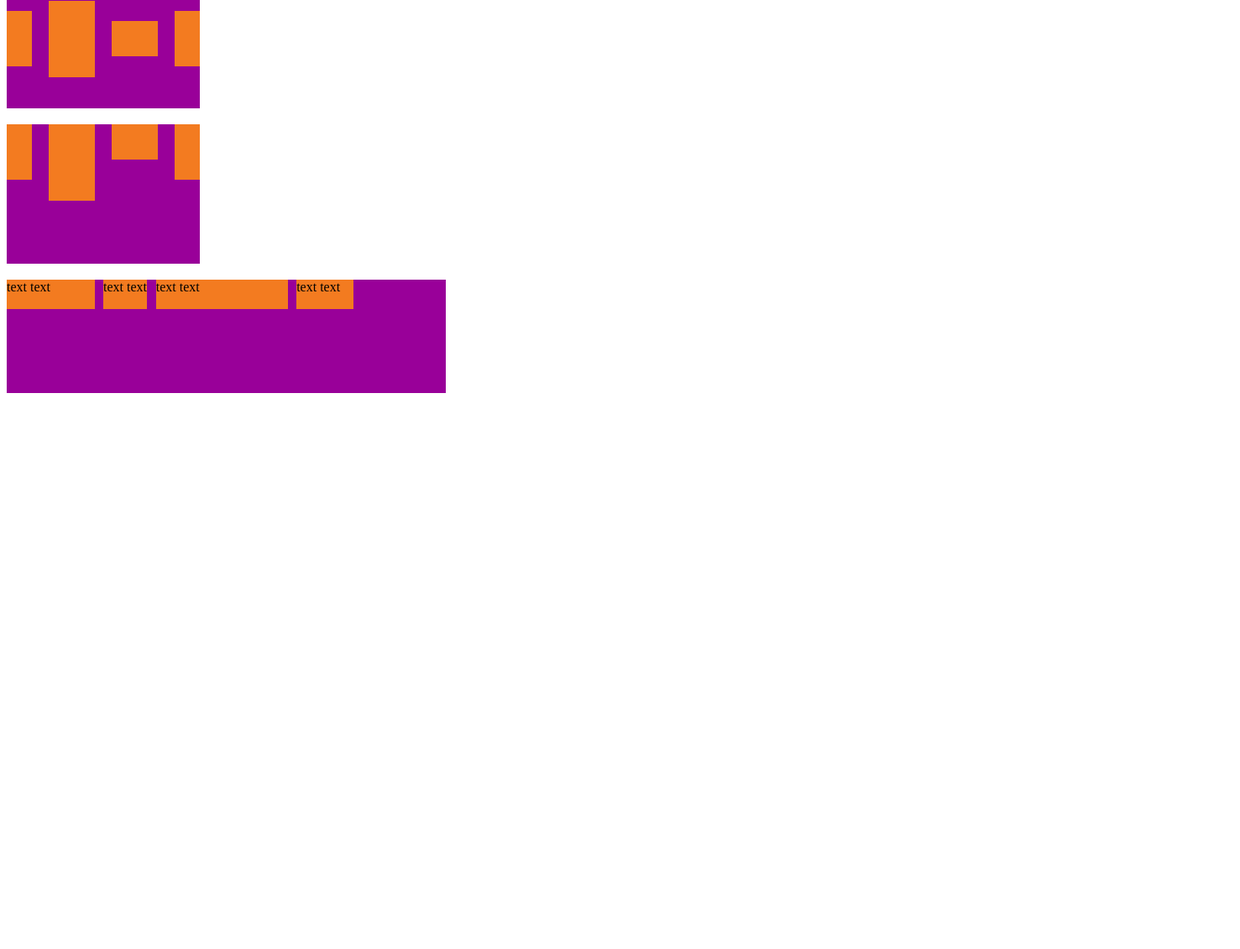
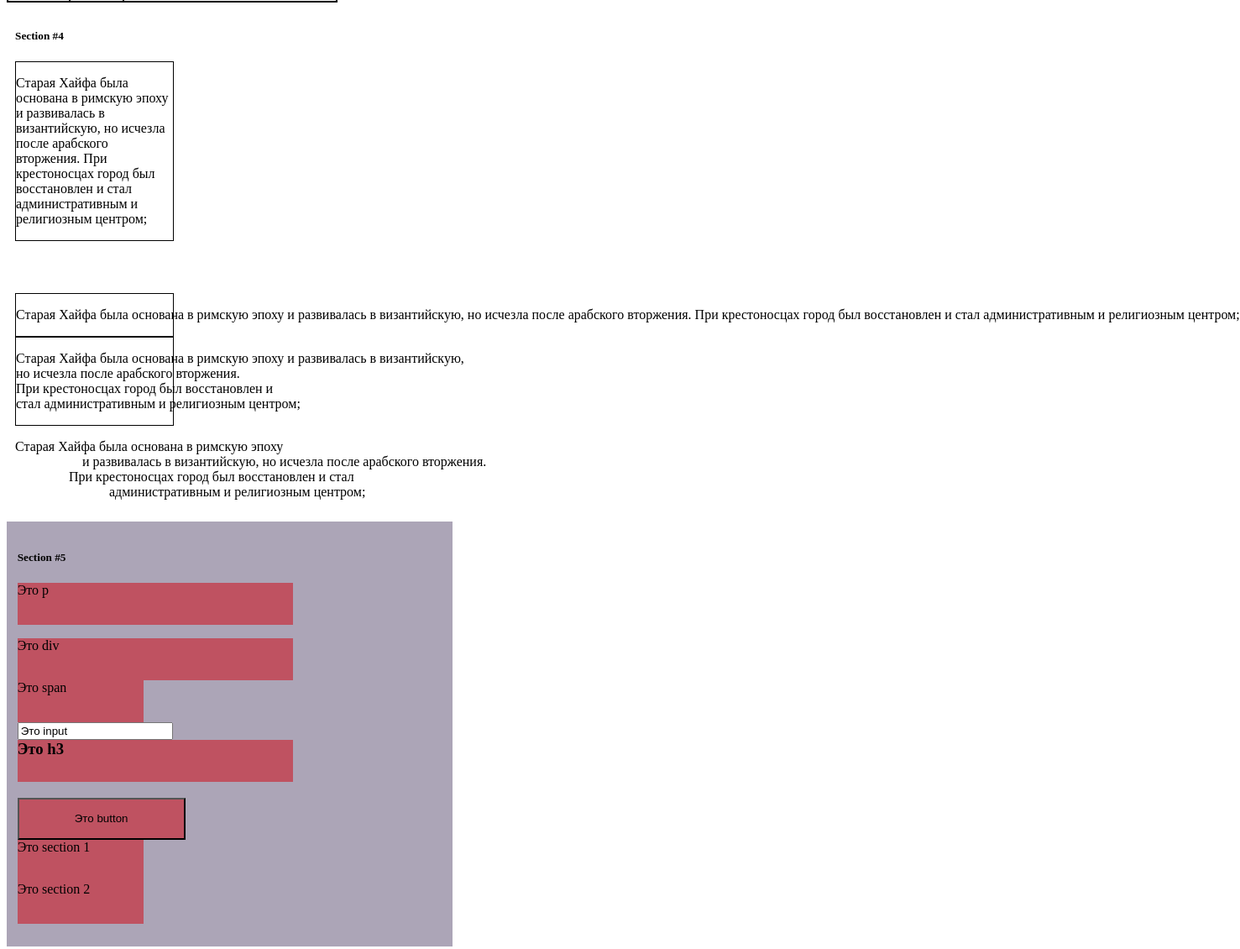
Before and after one commit to m-tynyanko/Tynyanko_HTML-CSS, a plain HTML site: page index.html in a window 1280 px wide. Shown: the part 1140-2270 px from the top of the page at 84% size, 1477 px wide, since content can reach past the window. Before the commit the page ends 1616 px from the top, so only its background shows below. Drawn offline with Linux system fonts and the light colour scheme.

Commit message:
section #4 fix

```diff
--- a/index.html
+++ b/index.html
@@ -8,7 +8,7 @@
 </head>
 
 <body>
-    <!-- <section class="section-1">
+    <section class="section-1">
         <h5>Section #1</h5>
         <h4>Список покупок:</h4>
     <ul>
@@ -138,30 +138,37 @@
 
     <section class="section-4">
         <h5>Section #4</h5>
-        <article class="block-1">
+        <div class="block-1">
             <p>Старая Хайфа была основана в римскую эпоху и развивалась в византийскую, но исчезла после арабского вторжения. При крестоносцах город был восстановлен и стал административным и религиозным центром;</p>
-        </article>
+        </div>
         <div class="block-2">
             <p>Старая Хайфа была основана в римскую эпоху и развивалась в византийскую, но исчезла после арабского вторжения. При крестоносцах город был восстановлен и стал административным и религиозным центром;</p>
         </div>
         <div class="block-3">
-            <p>Старая Хайфа была основана в римскую эпоху и развивалась в византийскую, но исчезла после арабского вторжения. При крестоносцах город был восстановлен и стал административным и религиозным центром;</p>
+            <p>Старая Хайфа была основана в римскую эпоху и развивалась в византийскую,<br> но исчезла после арабского вторжения.<br>При крестоносцах город был восстановлен и <br>стал административным и религиозным центром;</p>
         </div>
         <div class="block-4">
-            <p>Старая Хайфа была основана в римскую эпоху и развивалась в византийскую, но исчезла после арабского вторжения. При крестоносцах город был восстановлен и стал административным и религиозным центром;</p>
+            <p>Старая Хайфа была основана в римскую эпоху
+                    и развивалась в византийскую, но исчезла после арабского вторжения.
+                При крестоносцах город был восстановлен и стал
+                            административным и религиозным центром;</p>
         </div>
     </section>
 
     <section class="section-5">
         <h5>Section #5</h5>
+        <div class="block-1">
             <p class="red-rectangle">Это p</p>
             <div class="red-rectangle">Это div</div>
             <span class="red-rectangle">Это span</span>
             <input value="Это input">
+        </div>
+        <div class="block-2">
             <h3 class="red-rectangle">Это h3</h3>
             <button class="red-rectangle">Это button</button>
             <section class="red-rectangle">Это section 1</section>
             <section class="red-rectangle">Это section 2</section>
+        </div>
     </section>
 
     <section class="section-6">
@@ -195,7 +202,7 @@
     <section class="section-8">
         <h5>Section #8</h5>
 
-    </section>  -->
+    </section>
 
     <section class="section-9">
         <h5>section #9</h5>
--- a/style.css
+++ b/style.css
@@ -50,28 +50,33 @@
 
 
 
-.section-4 {
 
-}
 .section-4 .block-1 {
   width: 15%;
   height: 30%;
   border: 1px solid black;
-
   white-space: normal;
 }
 .section-4 .block-2 {
-  white-space: pre;
-  /* margin-top: 5%;
+  margin-top: 5%;
   width: 15%;
   height: 3%;
-  border: 1px solid black; */
+  border: 1px solid black;
+  white-space: nowrap;
 }
 .section-4 .block-3 {
-  white-space: pre-warp;
+  width: 15%;
+  height: 30%;
+  border: 1px solid black;
+  white-space: nowrap;
+
 }
-.section-4 .block-4{
-
+.section-4 .block-4 p {
+  white-space: pre;
+}
+.section-4 {
+  margin: 0;
+  padding: 10px;
 }
 
 
@@ -79,13 +84,19 @@
 .section-5 {
   background: #ACA5B7;
   width:40%;
+  height: 60vh;
   white-space: normal;
+  padding: 1%;
+  gap: 5%;
+}
+.section-5 .block-1, .block-2  {
+  white-space: normal;
+  gap: 1%;
+  height: 35%;
+  width: 65%;
 }
 .section-5 .red-rectangle {
   background: #BF5261;
-  margin-right: 30%;
-  margin-left: 1%;
-  gap: 3%;
 }
 .section-5 p {
   height: 50px;
```
Lines whose indentation alone changed are shown as unchanged.
